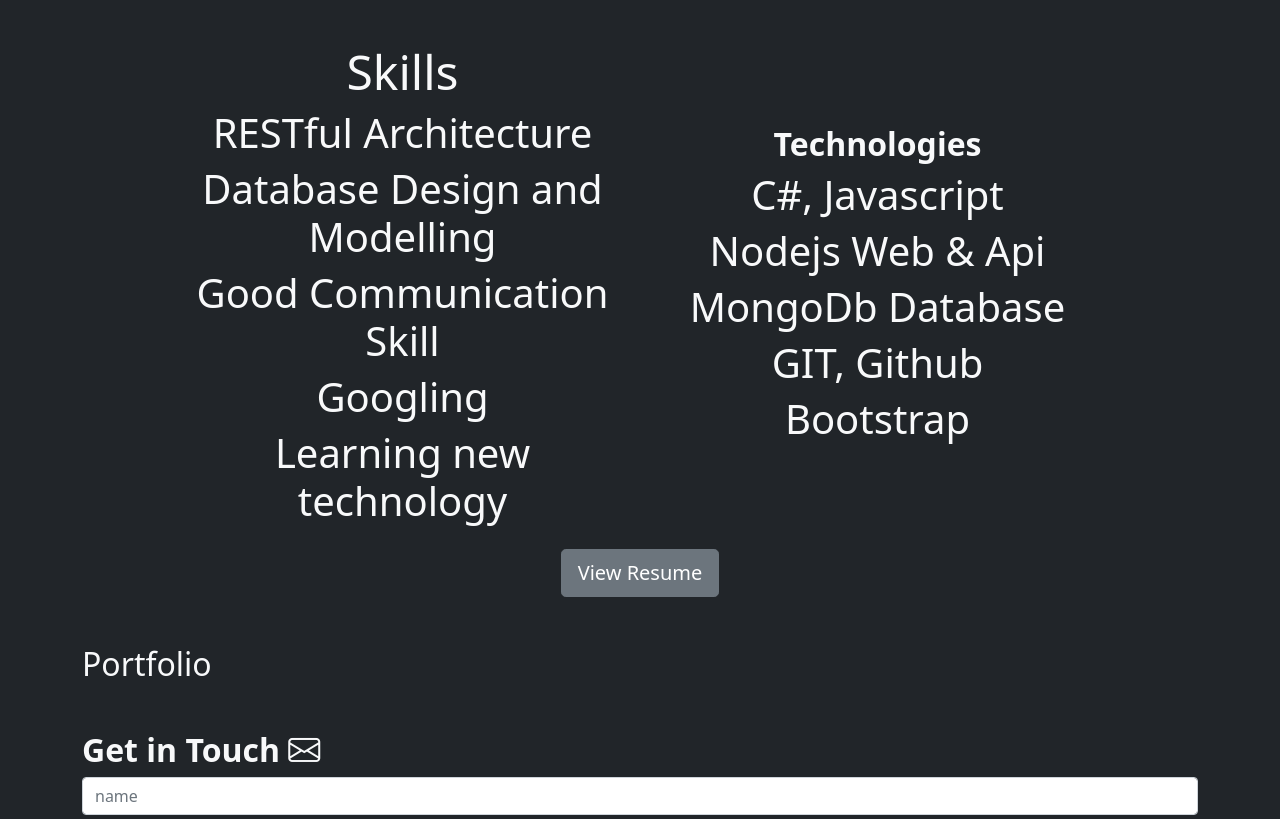
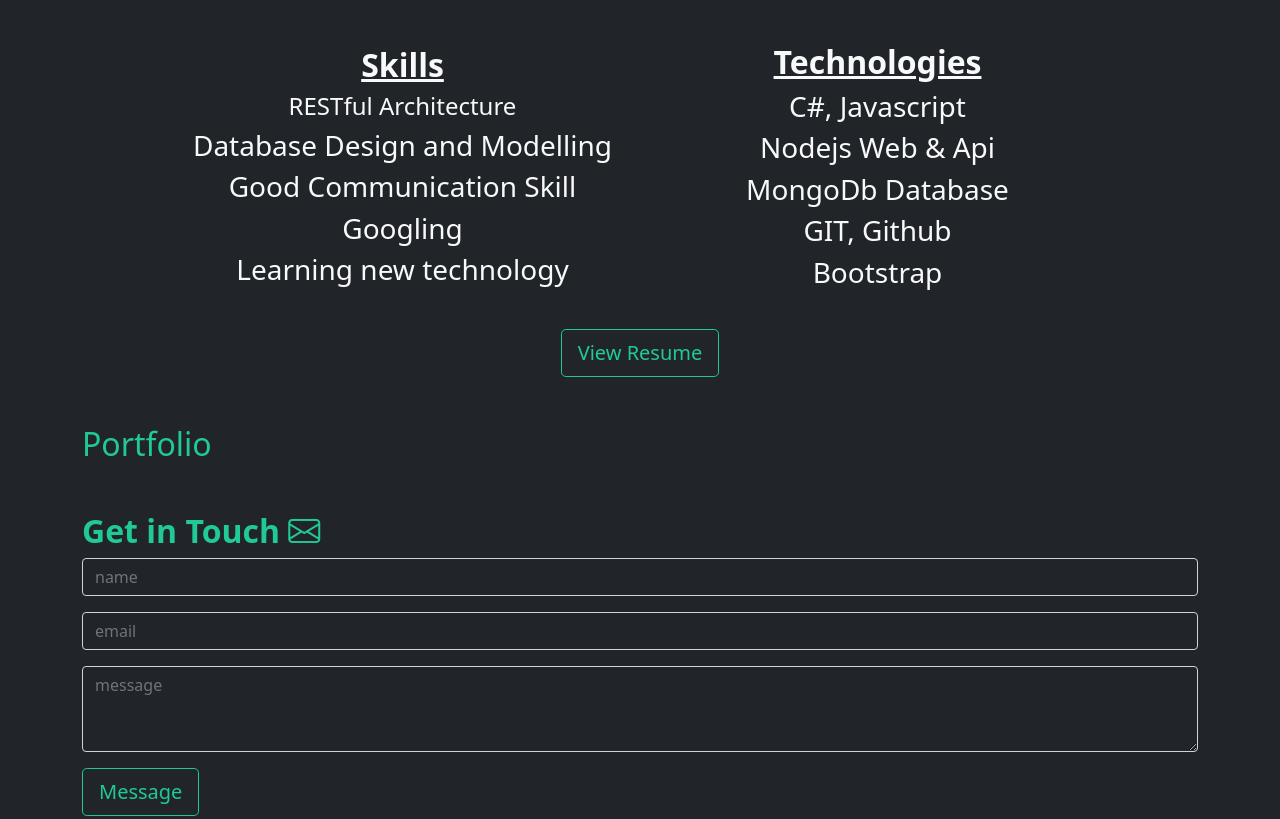
Before and after one commit to canicemichael/Portfolio, a website: page index.html in a window 1280 px wide. Shown: the part 1155-1974 px from the top of the page. Drawn offline with nearby package versions, Linux system fonts and the light colour scheme.

Commit message:
Update made some modification on colors

```diff
--- a/css2/style.css
+++ b/css2/style.css
@@ -36,3 +36,12 @@
 img.homedp {
     border-radius: 50%;
 }
+
+.about-sub {
+    font-size: 2rem;
+    text-decoration: underline;
+}
+
+.about-list {
+    font-weight: 100;
+}
--- a/index.html
+++ b/index.html
@@ -12,10 +12,10 @@
 </head>
 <body class="bg-dark text-light">
     <!-- navbar -->
-    <nav class="navbar navbar-expand-md navbar-dark ">
+    <nav class="navbar navbar-expand-md navbar-dark">
         <div class="container-xl">
             <a href="#intro" class="navbar-brand">
-                <span class="fw-bold text-light">
+                <span class="fw-bold text-success">
                     <i class="bi bi-book-half"></i>
                     Mike
                 </span>
@@ -29,16 +29,16 @@
             <div class="collapse navbar-collapse justify-content-end align-center" id="main-nav">
                 <ul class="navbar-nav">
                     <li class="nav-item">
-                        <a class="nav-link text-light" href="#home">Home</a>
+                        <a class="nav-link text-success" href="#home">Home</a>
                     </li>
                     <li class="nav-item">
-                        <a class="nav-link text-light" href="#about">About</a>
+                        <a class="nav-link text-success" href="#about">About</a>
                     </li>
                     <li class="nav-item">
-                        <a class="nav-link text-light" href="#portfolio">Portfolio</a>
+                        <a class="nav-link text-success" href="#portfolio">Portfolio</a>
                     </li>
                     <li class="nav-item "></li><!--  d-md-none -->
-                        <a class="nav-link text-light" href="#contact">Contact</a>
+                        <a class="nav-link text-success" href="#contact">Contact</a>
                     </li>
                     <!-- <li class="nav-item ms-2 d-none d-md-inline">
                         <a class="btn btn-secondary" href="#pricing">Buy Now</a>
@@ -94,7 +94,7 @@
     <!-- About -->
     <section id="about" class="bg-dark text-light mt-5 mb-5">
         <div class="container-lg ">
-            <div class="text-left ">
+            <div class="text-left text-success">
                 <h2>About</h2>
             </div>
             <div class="text-center d-md-block">
@@ -106,29 +106,29 @@
 
 
             <div class="row justify-content-center align-items-center">
-                <div class="col-md-5 text-center text-start">
-                    <h2><strong class="display-5">Skills</strong></h2>
+                <div class="col-md-5 text-center text-start mb-3">
+                    <h2><strong class="about-sub">Skills</strong></h2>
                     <div>
-                        <h4 class="display-6">RESTful Architecture</h4>
-                        <h3 class="display-6">Database Design and Modelling</h3>
-                        <h3 class="display-6">Good Communication Skill</h3>
-                        <h3 class="display-6">Googling</h3>
-                        <h3 class="display-6">Learning new technology</h3>
+                        <h4 class="about-list">RESTful Architecture</h4>
+                        <h3 class="about-list">Database Design and Modelling</h3>
+                        <h3 class="about-list">Good Communication Skill</h3>
+                        <h3 class="about-list">Googling</h3>
+                        <h3 class="about-list">Learning new technology</h3>
                     </div>
                 </div>
-                <div class="col-md-5 text-center text-start">
-                    <h2><strong>Technologies</strong></h2>
+                <div class="col-md-5 text-center text-start mb-3">
+                    <h2><strong class="about-sub">Technologies</strong></h2>
                     <div>
-                        <h3 class="display-6">C#, Javascript</h3>
-                        <h3 class="display-6">Nodejs Web & Api</h3>
-                        <h3 class="display-6">MongoDb Database</h3>
-                        <h3 class="display-6">GIT, Github</h3>
-                        <h3 class="display-6">Bootstrap</h3>
+                        <h3 class="about-list">C#, Javascript</h3>
+                        <h3 class="about-list">Nodejs Web & Api</h3>
+                        <h3 class="about-list">MongoDb Database</h3>
+                        <h3 class="about-list">GIT, Github</h3>
+                        <h3 class="about-list">Bootstrap</h3>
                     </div>
                 </div>
             </div>
 
-            <p class="text-center mt-3"><a href="https://docs.google.com/document/d/173zH0kb0wttVuk0-Z5AzF915aDOXjX2orU4ezL1csKI/edit#" class="btn btn-lg btn-secondary" target="_blank" rel="noopener noreferrer">View Resume</a></p>
+            <p class="text-center mt-3 mb-3"><a href="https://docs.google.com/document/d/173zH0kb0wttVuk0-Z5AzF915aDOXjX2orU4ezL1csKI/edit#" class="btn btn-lg btn-outline-success" target="_blank" rel="noopener noreferrer">View Resume</a></p>
 
         </div>
     </section>
@@ -136,7 +136,7 @@
     <!-- Portfolio -->
     <section id="portfolio" class="bg-dark text-light">
         <div class="container-md">
-            <div class="text-left">
+            <div class="text-left text-success">
                 <h2>Portfolio</h2>
             </div>
         </div>
@@ -145,21 +145,21 @@
     <!-- contact -->
     <section id="contact" class="bg-dark text-light mt-5">
         <div class="container-lg">
-            <div class="text-left">
+            <div class="text-left text-success">
                 <h2><strong>Get in Touch <i class="bi bi-envelope"></i></strong></h2>
             </div>
             <form action="https://formsubmit.co/ezugwuchukwuebukka@gmail.com" method="POST">
                   <div class="mb-3 form-group">
-                    <!-- <label for="exampleFormControlInput1" class="form-label"></label> -->
-                    <input type="text" class="form-control" id="name" placeholder="name" name="Name" required>
+
+                    <input type="text" class="form-control bg-dark" id="name" placeholder="name" name="Name" required>
                   </div>
                   <div class="mb-3 form-group">
-                    <!-- <label for="exampleFormControlInput1" class="form-label"></label> -->
-                    <input type="email" class="form-control" id="email" placeholder="email" name="Email" aria-describedby="emailHelp" required>
+
+                    <input type="email" class="form-control bg-dark" id="email" placeholder="email" name="Email" aria-describedby="emailHelp" required>
                   </div>
                   <div class="mb-3 form-group">
-                    <!-- <label for="exampleFormControlTextarea1" class="form-label"></label> -->
-                    <textarea class="form-control" id="message" rows="3" placeholder="message" name="Message" required></textarea>
+
+                    <textarea class="form-control bg-dark" id="message" rows="3" placeholder="message" name="Message" required></textarea>
                   </div>
                   <p><button type="submit" value="submit" class="btn btn-outline-success btn-lg">Message</button></p>
             </form>
```
